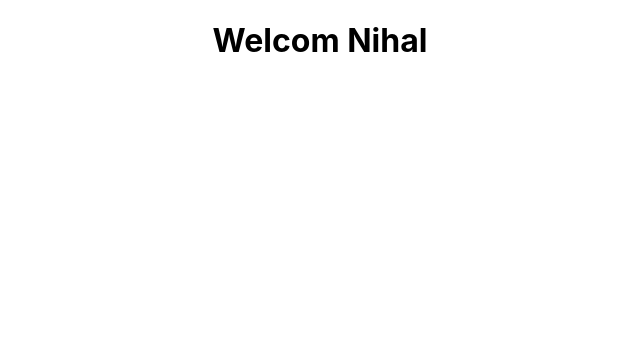
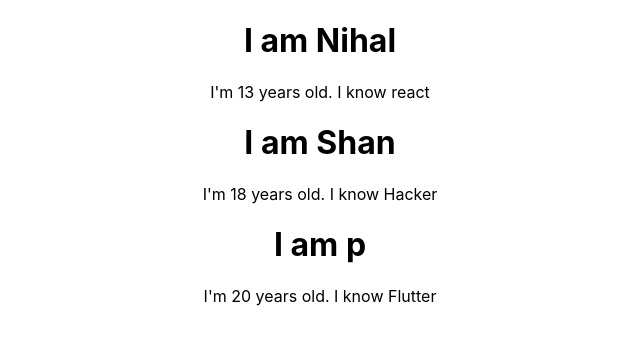
Before and after one commit to nihalshanp/learning-react, a React (Create React App) app: page / in a window 1280 px wide. Shown: the top 344 px of the page, without its empty margins (320-960 px from the left). Built offline with nearby package versions, Linux system fonts and the light colour scheme.

Commit message:
learned basics of map

```diff
--- a/src/App.js
+++ b/src/App.js
@@ -9,7 +9,8 @@
 // import ClassClick from './Component/ClassClick'
 // import Child from './Component/ChildComponent'
 // import Parent from './Component/ParentComponent'
-import UserGreeting from './Component/UserGreeting'
+//import UserGreeting from './Component/UserGreeting'
+import NameList from './Component/NameList'
 class App extends Component {
   render(){
   return (
@@ -30,8 +31,9 @@
       <FuncClick/>
       <ClassClick/>
       <Parent/>
+      <UserGreeting/>
       <Message/>*/}
-      <UserGreeting/>
+      <NameList/>
     </div>
   );
   }
--- /dev/null
+++ b/src/Component/NameList.js
@@ -0,0 +1,44 @@
+import React from 'react'
+import Person from './Person'
+
+const NameList = props => {
+    // let names = ['Nhal', 'shan','p']
+    // let name = ['p','Shan','Nihal']
+    // let nameList = name.map(name => <h1>{name}</h1>);
+    let person = [{
+        id: 1,
+        name: 'Nihal',
+        age: 13,
+        skill: 'react'
+    },
+        {
+            id: 2,
+            name: 'Shan',
+            age: 18,
+            skill: 'Hacker'
+        },
+        {
+            id: 1,
+            name: 'p',
+            age: 20,
+            skill: 'Flutter'
+        },
+    ]
+    let personList = person.map(person => <Person person={person}/>)
+    return (
+        <div>
+    {/*<h1>{names[0]}</h1>
+        <h1>{names[1]}</h1>
+        <h1>{names[2]}</h1>
+        <h1>------------</h1>*/}
+        {/*{
+            name.map(name => <h1>{name}</h1>)
+        }
+        <h1>------------</h1>*/}
+        {/*{nameList}*/}
+        {personList}
+        </div>
+    )
+}
+
+export default NameList;
--- /dev/null
+++ b/src/Component/Person.js
@@ -0,0 +1,12 @@
+import React from 'react'
+
+const Person = ({person}) => {
+  return (
+    <div>
+        <h1> I am {person.name}</h1>
+        <p>I'm {person.age} years old. I know {person.skill}</p>
+    </div>
+    )
+}
+
+export default Person;
```
